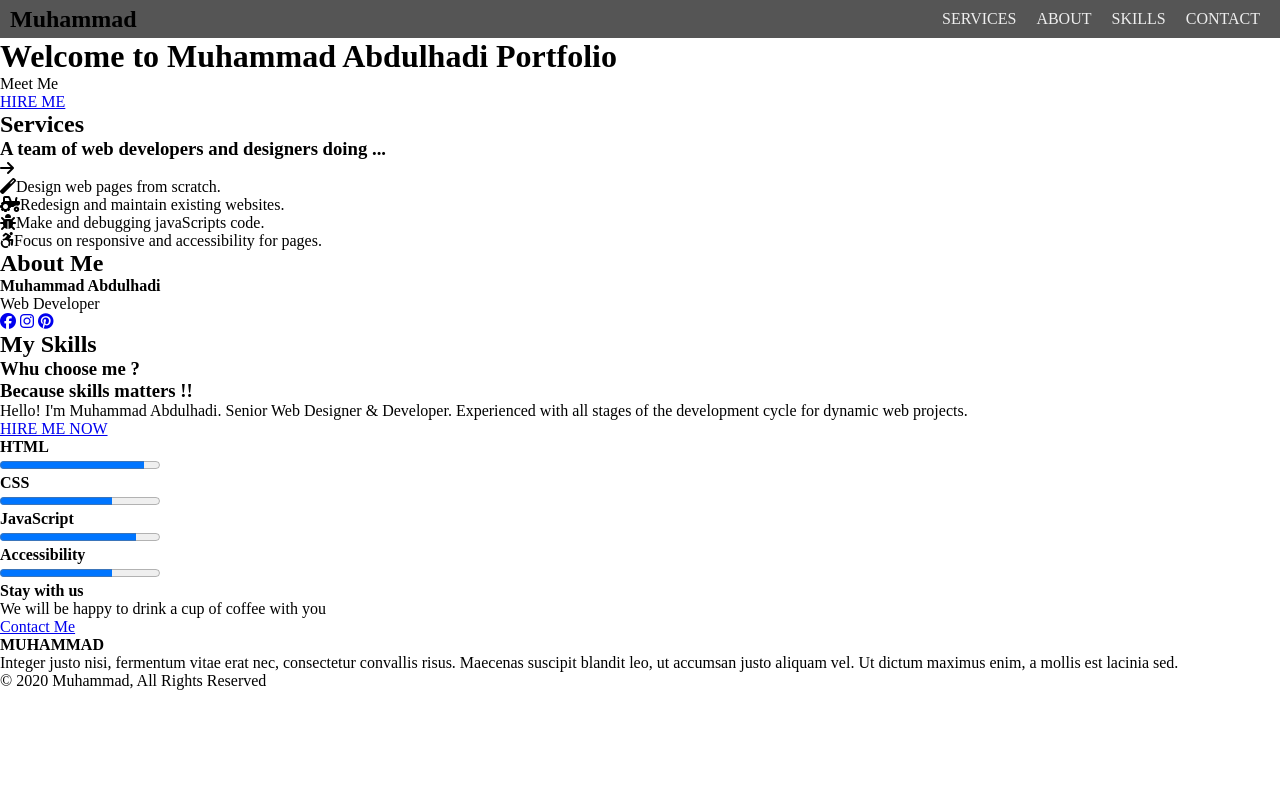
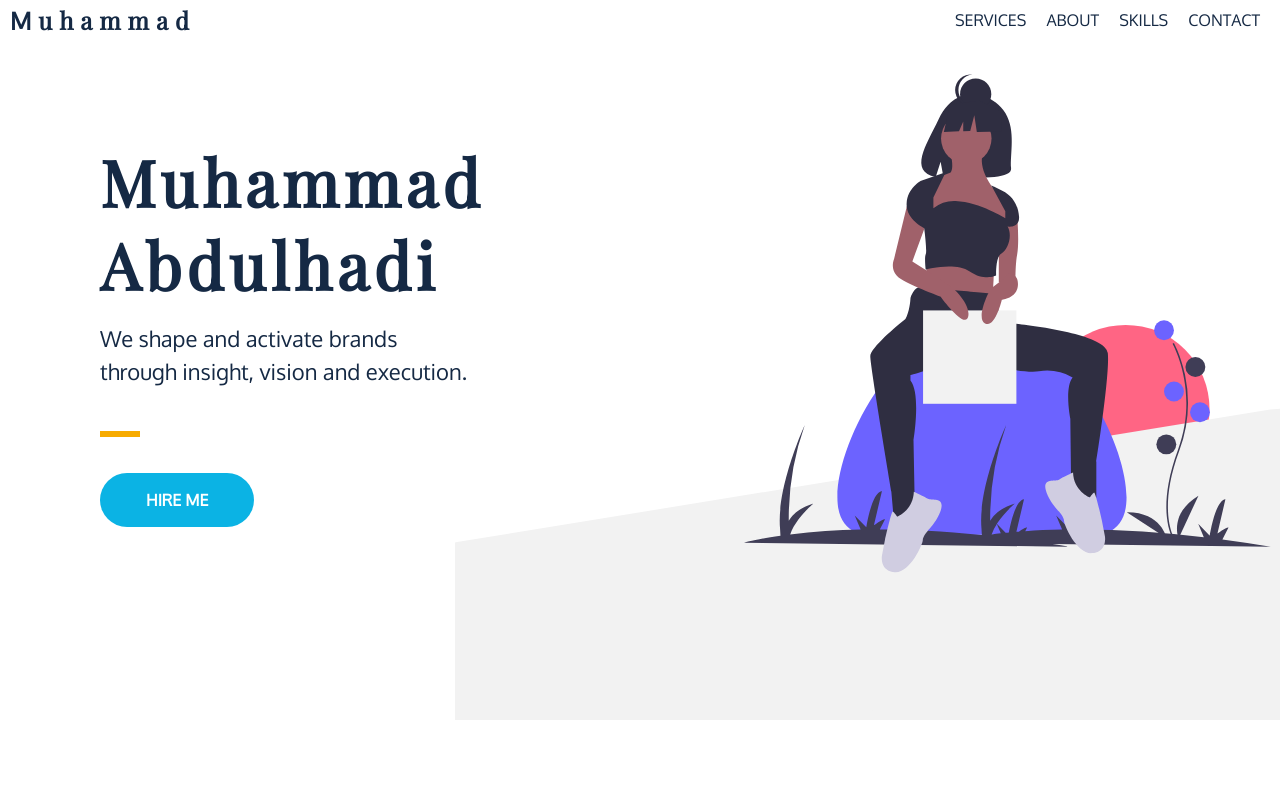
Before and after one commit to GSG-G8/MA-Portfolio, a plain HTML site: page index.html in a window 1280 px wide. Shown: the top 800 px of the page. Drawn offline with nearby package versions, Linux system fonts and the light colour scheme.

Commit message:
Style Header Relates #11

```diff
--- a/index.html
+++ b/index.html
@@ -9,6 +9,15 @@
       src="https://kit.fontawesome.com/08c6f85d2b.js"
       crossorigin="anonymous"
     ></script>
+    <link
+      href="https://fonts.googleapis.com/css?family=Playfair+Display&display=swap"
+      rel="stylesheet"
+    />
+    <link
+      href="https://fonts.googleapis.com/css?family=Oxygen&display=swap"
+      rel="stylesheet"
+    />
+
     <link rel="stylesheet" href="styles.css" />
   </head>
   <body>
@@ -32,9 +41,17 @@
       </ul>
     </nav>
     <header id="header">
-      <h1 class="header__heading1">Welcome to Muhammad Abdulhadi Portfolio</h1>
-      <p class="header__p">Meet Me</p>
-      <a href="#contact" class="btn header__a">HIRE ME</a>
+      <article class="header__article">
+        <h1 class="header__article__heading1">
+          Muhammad <br />
+          Abdulhadi
+        </h1>
+        <p class="header__article__p">
+          We shape and activate brands through insight, vision and execution.
+        </p>
+        <div class="header__article__separator"></div>
+        <a href="#contact" class="btn header__article__a">HIRE ME</a>
+      </article>
     </header>
     <section id="services">
       <header class="services__header">
--- a/styles.css
+++ b/styles.css
@@ -1,14 +1,24 @@
 * {
   margin: 0;
   padding: 0;
+  scroll-behavior: smooth;
+  font-family: "Oxygen", sans-serif;
 }
+
+/* Start of the Navbar Styling */
 
 #navbar {
   display: flex;
   justify-content: space-between;
   align-items: center;
-  background-color: #555;
+  background-color: #fff;
   padding: 0px 10px;
+}
+
+.navbar__logo {
+  color: #152944;
+  font-family: "Playfair Display", serif;
+  letter-spacing: 7px;
 }
 
 .navbar__ul {
@@ -22,17 +32,17 @@
 
 .navbar__ul__li__a {
   text-decoration: none;
-  color: #eee;
+  color: #152944;
   text-transform: uppercase;
   transition: 0.2s;
 }
 
 .navbar__ul__li:hover {
-  background: #444;
+  background: #0bb3e4;
 }
 
 .navbar__ul__li:hover .navbar__ul__li__a {
-  color: #fff;
+  color: #2f2e41;
 }
 
 #toggle {
@@ -53,3 +63,61 @@
     display: none;
   }
 }
+
+/* End of the Navbar Styling */
+/* ========================= */
+/* Start of the Navbar Styling */
+
+#header {
+  background: url("/images/Header-Background--svg.svg") no-repeat right top;
+  height: 100vh;
+  padding: 100px;
+}
+.header__article__heading1 {
+  color: #152944;
+  font-size: 4rem;
+  line-height: 1.3;
+  font-weight: bold;
+  font-family: "Playfair Display", serif;
+  margin-bottom: 16px;
+  letter-spacing: 5px;
+}
+
+.header__article__p {
+  margin-bottom: 43px;
+  font-size: 22px;
+  line-height: 1.5;
+  color: #152944;
+  font-family: "Oxygen", sans-serif;
+  font-weight: 400;
+  width: 35%;
+}
+
+.header__article__separator {
+  background-color: #f7ab00;
+  width: 40px;
+  height: 6px;
+  line-height: 28px;
+  margin-bottom: 50px;
+}
+
+.header__article__a {
+  text-decoration: none;
+  font-family: "Oxygen", sans-serif;
+  color: #fff;
+  font-weight: 600;
+}
+
+.btn {
+  border-radius: 40px;
+  background-color: #0bb3e4;
+  padding: 17px 46px;
+  font-size: 16px;
+  line-height: 26px;
+  text-align: center;
+}
+
+.btn:hover {
+  background-color: #ddd;
+  transition: 1s;
+}
```
Also changed, not shown: images/Header-Background--svg.svg (added).
